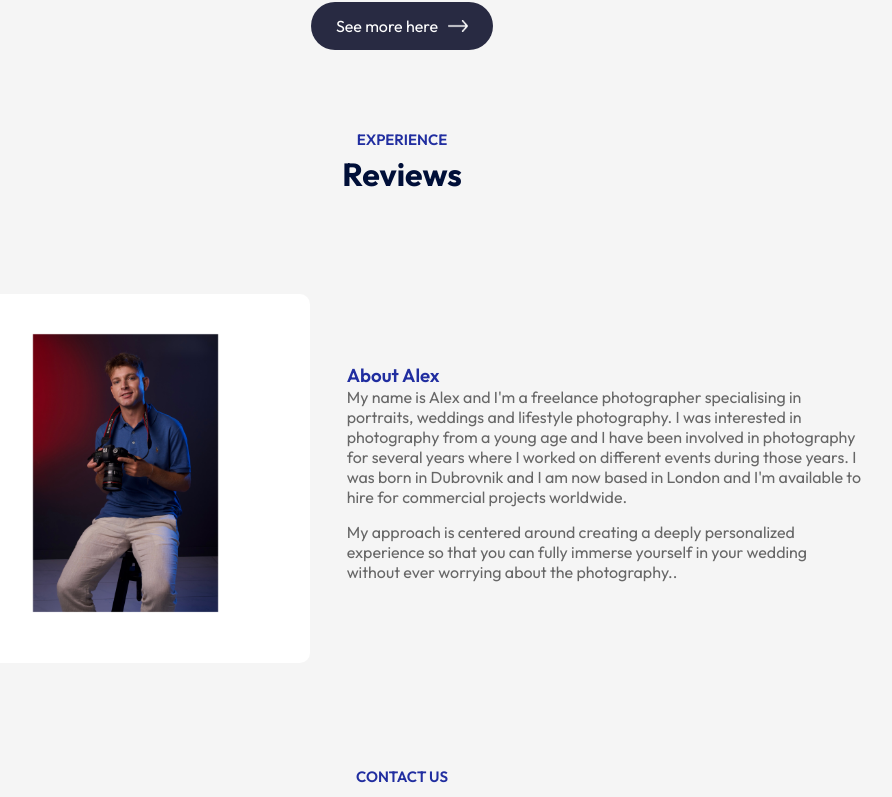
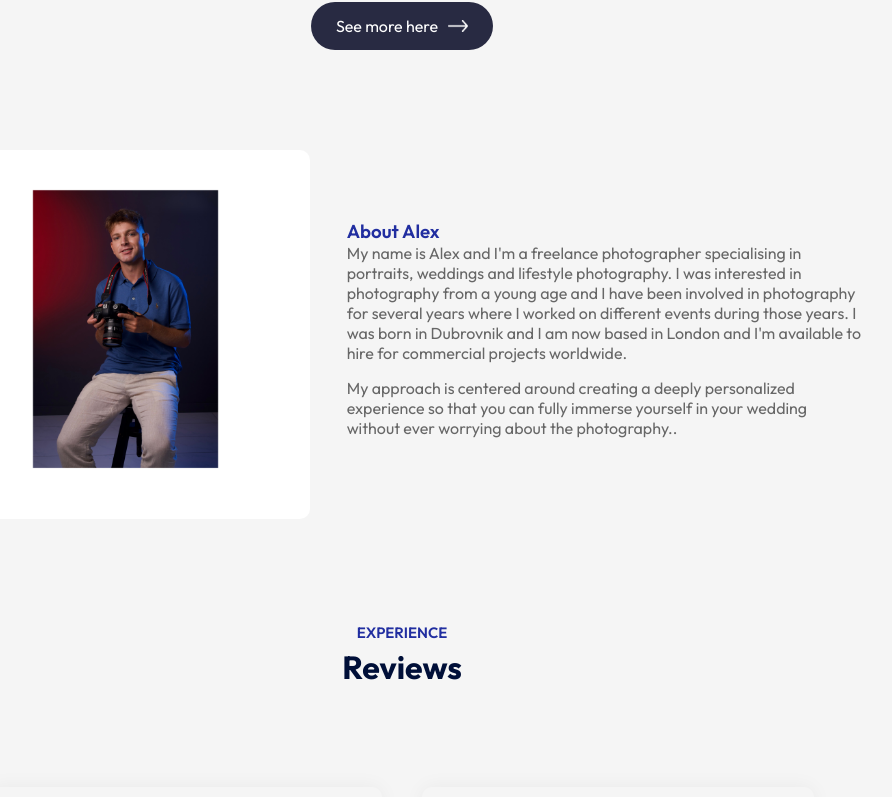
Before and after one commit to benattimj/premiummphoto, a React (Vite) app: page / in a window 1280 px wide. Shown: the part 1898-2695 px from the top of the page, without its empty margins (238-1130 px from the left). Built offline with nearby package versions, Linux system fonts and the light colour scheme.

Commit message:
Fixing title position

```diff
--- a/src/App.jsx
+++ b/src/App.jsx
@@ -24,11 +24,11 @@ const App = () => {
 
         <Title subTitle='Gallery' title='Photos'/>
         <Campus/>
-        <Title subTitle='Experience' title=' Reviews'/>
           <About setPlayState={setPlayState}/>
 
+        <Title subTitle='Experience' title=' Reviews'/>
+        <Testimonials/>
         <Title subTitle='Contact Us' title='Get in Touch'/>
-                <Testimonials/>
         <Contact/>
         <Footer/>
      </div>
```
